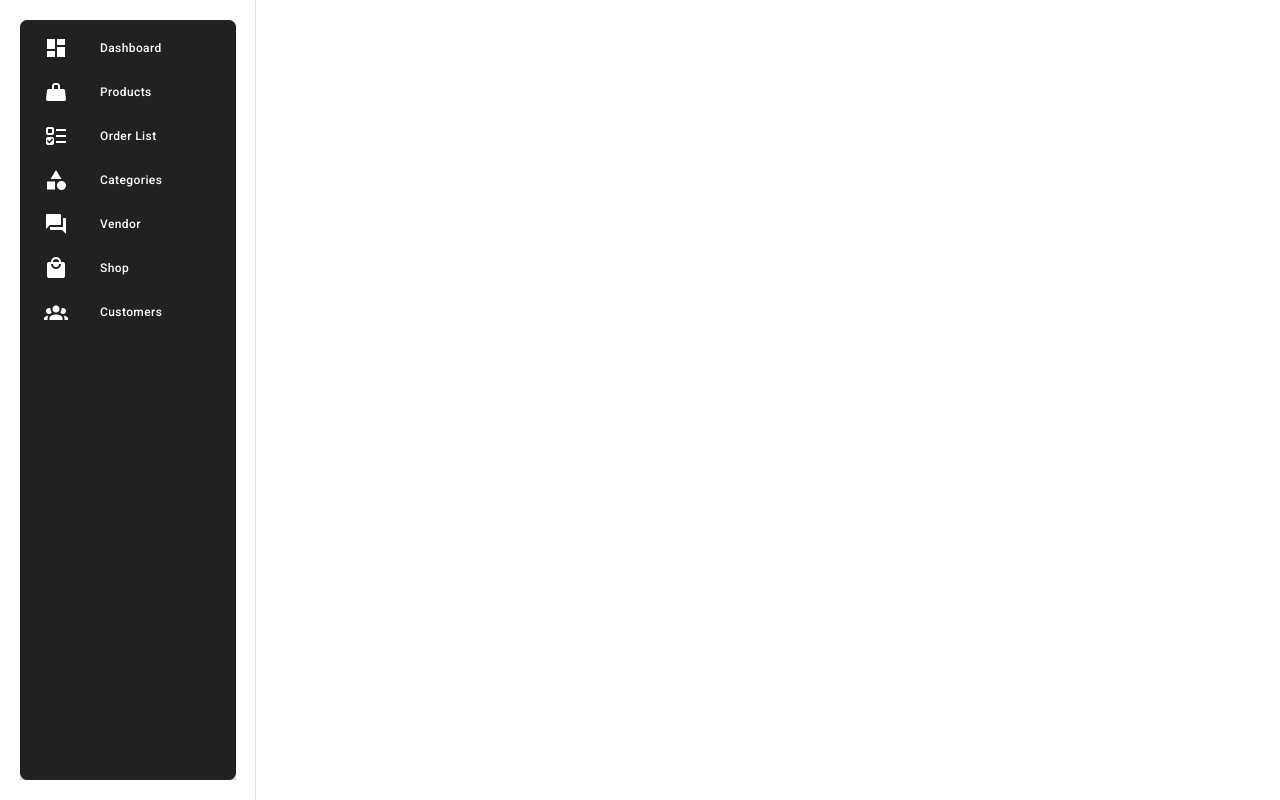
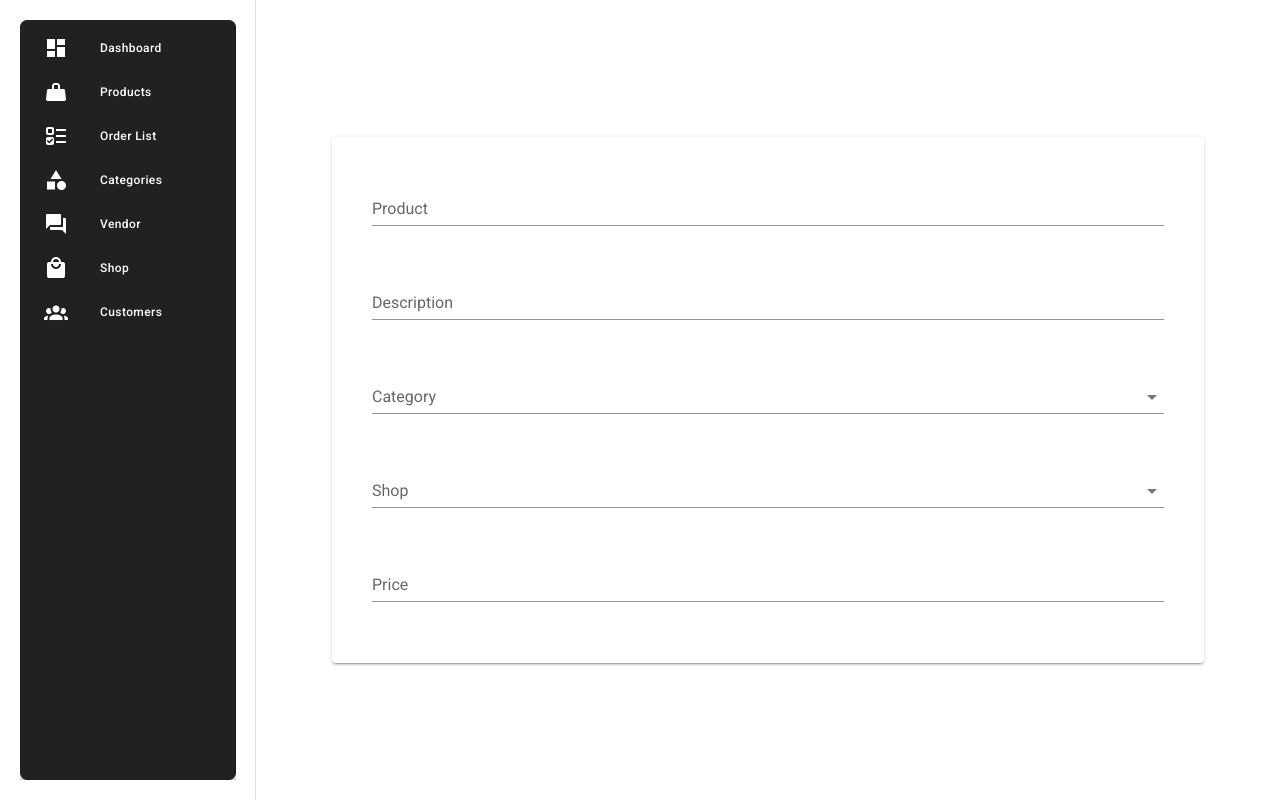
Before and after one commit to diyashrestha1999/maachadokan, a Vue app: page /ProductDetail/1 in a window 1280 px wide. Built offline with nearby package versions, Linux system fonts and the light colour scheme; no server answers.

Commit message:
product-detail-page-incompleted

```diff
--- a/src/components/ProductDialog.vue
+++ b/src/components/ProductDialog.vue
@@ -18,7 +18,7 @@
 
     <v-list class="pa-1">
       <v-list-item>
-        <router-link to="/ProductDetail" style="text-decoration: none">
+        <router-link :to="{name:'ProductDetail', params:{id:id}}" style="text-decoration: none">
           <v-btn
             class="orange lighten-2 white--text"
             x-small
@@ -46,13 +46,17 @@
           <v-icon small>mdi-delete</v-icon>
         </v-btn>
       </v-list-item>
+
     </v-list>
   </v-menu>
 </template>
 <script>
 import axios from "axios";
 
+
+
 export default {
+
   props: ["id"],
   data() {
     return {
--- a/src/views/AddProduct.vue
+++ b/src/views/AddProduct.vue
@@ -1,6 +1,7 @@
 <template>
   <v-card class="ma-12 lighten-2">
-    <form class="pa-12 white--text" @submit.prevent="checkform">
+    <form class="pa-12 white--text"
+    >
       <v-text-field
         outlined
         color="orange"
--- a/src/views/ProductDetail.vue
+++ b/src/views/ProductDetail.vue
@@ -1,3 +1,131 @@
 <template>
-    <h1>HI</h1>
+  <v-container bg fill-height grid-list-md text-xs-center>
+    <v-flex>
+      <v-card class="ma-16 lighten-2">
+        <v-form class="pa-10" justify="center" @submit.prevent="checkform">
+          <v-row>
+            <v-col cols="12" sm="12">
+              <v-text-field
+                v-model="product.name"
+                label="Product"
+                clearable
+              ></v-text-field>
+            </v-col>
+          </v-row>
+          <v-row>
+            <v-col cols="12" sm="12">
+              <v-text-field
+                v-model="product.description"
+                label="Description"
+                clearable
+              ></v-text-field>
+            </v-col>
+          </v-row>
+          <v-row>
+            <v-col cols="12" sm="12">
+              <v-select
+                v-model="product.category.name"
+                :items="categories"
+                item-text="name"
+                item-value="id"
+                label="Category"
+                clearable
+              ></v-select>
+            </v-col>
+          </v-row>
+          <v-row>
+            <v-col cols="12" sm="12">
+              <v-select
+                v-model="shop"
+                :items="shops"
+                item-text="name"
+                item-value="id"
+                label="Shop"
+              ></v-select>
+            </v-col>
+          </v-row>
+          <v-row>
+            <v-col cols="12" sm="12">
+              <v-text-field
+                v-model="product.price"
+                label="Price"
+                clearable
+              ></v-text-field>
+            </v-col>
+          </v-row>
+        </v-form>
+      </v-card>
+    </v-flex>
+  </v-container>
 </template>
+<script>
+import axios from "axios";
+
+export default {
+  data() {
+    return {
+      shops: [],
+      categories: [],
+      product: {
+        name: "",
+        description: "",
+        price: "",
+        shop: [],
+
+        category: "",
+      },
+      get_categories() {
+        axios({
+          method: "get",
+          url: "http://localhost:8000/api/category/",
+        })
+          .then((response) => {
+            this.categories = response.data;
+          })
+          .catch((response) => {
+            console.log(response);
+          });
+      },
+      get_shoplist() {
+        axios({
+          method: "get",
+          url: "http://localhost:8000/api/shop/",
+        }).then((response) => {
+          this.shops = response.data;
+          // this.shops.forEach((ele) => this.shop.push([ele.name,ele.id]));
+        });
+      },
+      dialog: false,
+      id: this.$route.params.id,
+      //   message1:products.name,
+      //   message2: "Hey!",
+      //   message3: "Hey!",
+      //   message4: "Hey!",
+      //   message5: "Hey!",
+      // };
+    };
+  },
+
+  created() {
+    this.get_categories();
+    this.get_shoplist();
+  },
+  mounted() {
+    this.get_product_details();
+  },
+  methods: {
+    get_product_details() {
+      axios({
+        method: "get",
+        url: `http://localhost:8000/api/Product/${this.id}`,
+      })
+        .then((response) => {
+          this.product = response.data;
+        })
+        .catch((response) => {
+          console.log(response);
+        });
+    },
+  },
+};
+</script>
```
Also changed, not shown: src/router/index.js (+5 -2 lines).
